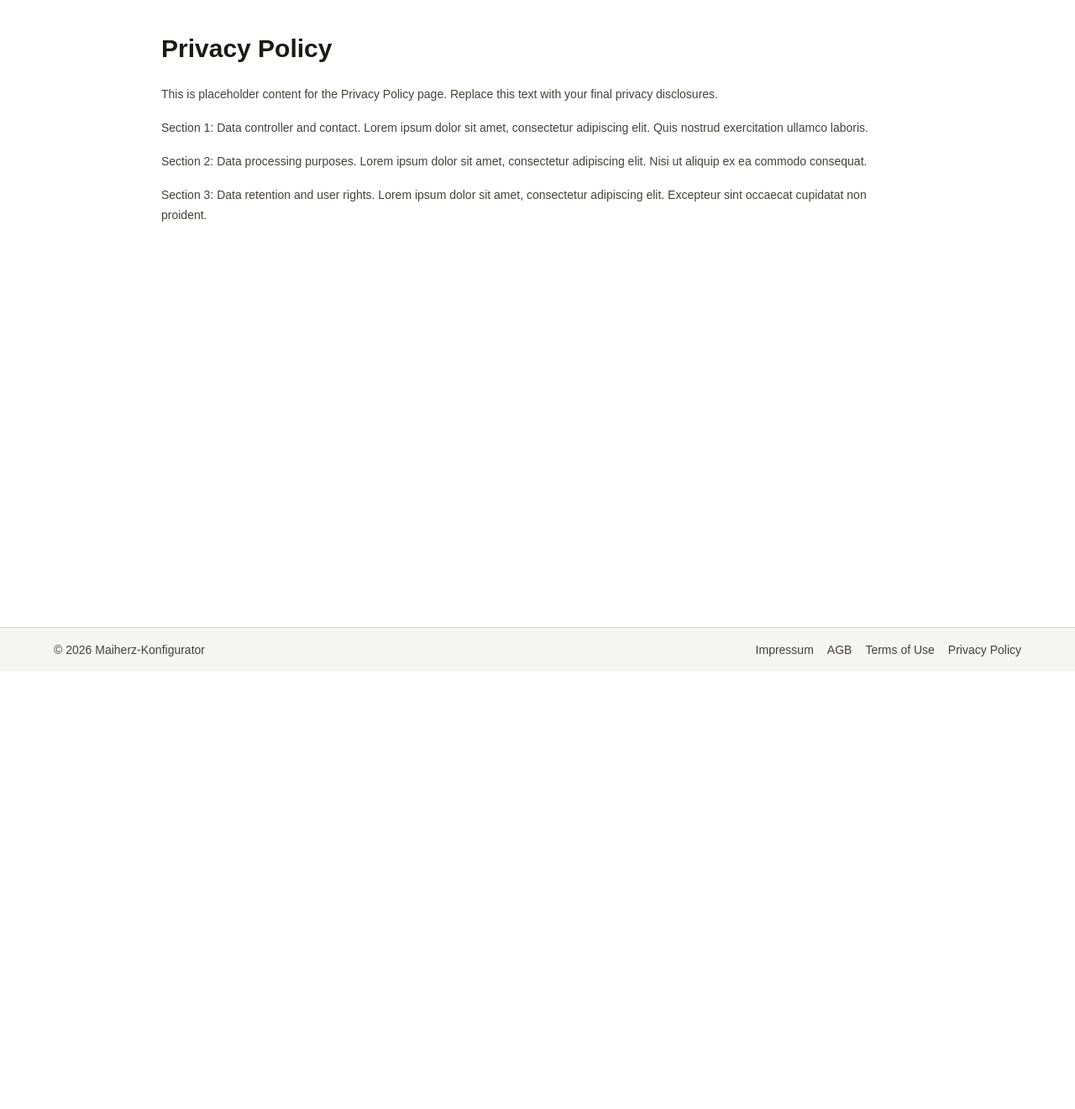
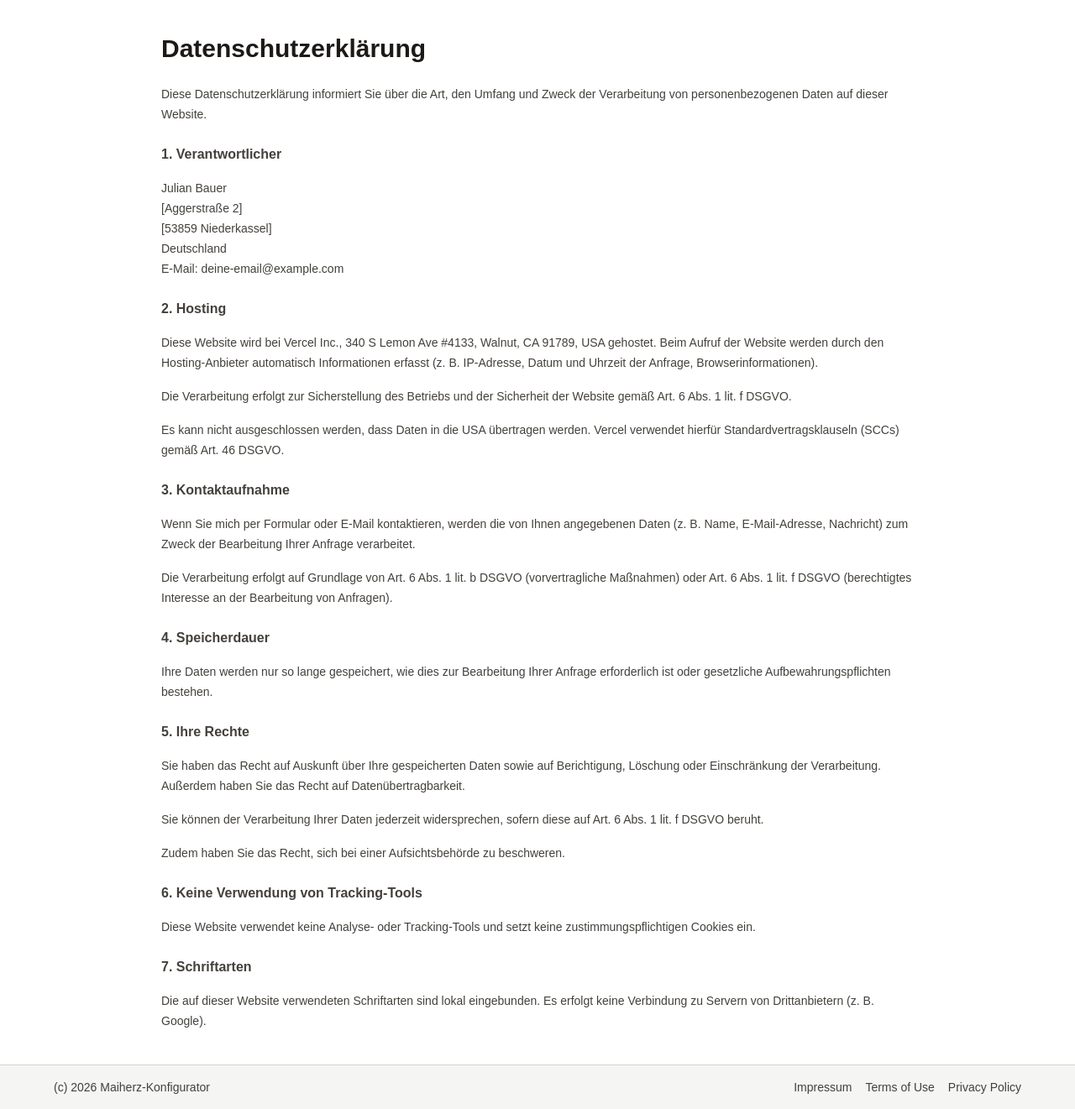
Before and after one commit to JNBauer/maiherz_konfigurator, a Next.js app: page /privacy-policy in a window 1280 px wide. Shown: the whole page at 84% size. Before the commit the page ends 800 px from the top, so only its background shows below. Built offline with nearby package versions, Linux system fonts and the light colour scheme.

Commit message:
Changed some default settings

```diff
--- a/app/agb/page.tsx
+++ /dev/null
@@ -1,27 +0,0 @@
-export default function AgbPage() {
-  return (
-    <section className="mx-auto w-[90%] max-w-4xl py-10">
-      <h1 className="text-3xl font-semibold text-stone-900">AGB</h1>
-      <div className="mt-6 space-y-4 text-sm leading-6 text-stone-700">
-        <p>
-          Dies ist ein Platzhaltertext fuer die Allgemeinen Geschaeftsbedingungen.
-          Ersetzen Sie diesen Abschnitt spaeter durch die finalen rechtlichen
-          Inhalte.
-        </p>
-        <p>
-          Abschnitt 1: Vertragsgegenstand. Lorem ipsum dolor sit amet,
-          consectetur adipiscing elit. Integer non mauris vitae augue congue
-          vehicula.
-        </p>
-        <p>
-          Abschnitt 2: Preise und Zahlung. Lorem ipsum dolor sit amet,
-          consectetur adipiscing elit. Suspendisse potenti.
-        </p>
-        <p>
-          Abschnitt 3: Lieferung und Haftung. Lorem ipsum dolor sit amet,
-          consectetur adipiscing elit. Curabitur id risus ac est tempor varius.
-        </p>
-      </div>
-    </section>
-  )
-}
--- a/app/impressum/page.tsx
+++ b/app/impressum/page.tsx
@@ -1,33 +1,41 @@
 export default function ImpressumPage() {
   return (
     <section className="mx-auto w-[90%] max-w-4xl py-10">
-      <h1 className="text-3xl font-semibold text-stone-900">Impressum</h1>
+      <h1 className="text-3xl font-semibold text-stone-900">
+        Impressum
+      </h1>
+
       <div className="mt-6 space-y-4 text-sm leading-6 text-stone-700">
+        <p>Angaben gemäß § 5 DDG</p>
+
         <p>
-          Dies ist ein Platzhaltertext fuer das Impressum. Ersetzen Sie alle
-          Inhalte mit den rechtlich erforderlichen Angaben.
-        </p>
-        <p>
-          Anbieter: Musterfirma GmbH
-          <br />
-          Musterstrasse 12
-          <br />
-          12345 Musterstadt
-          <br />
+          Julian Bauer<br />
+          [Provinzialstraße 26]<br />
+          [53850]<br />
           Deutschland
         </p>
+
         <p>
-          Vertreten durch: Max Mustermann
+          Kontakt:<br />
+          E-Mail:{" "}
+          <a href="mailto:deine-email@example.com">
+            deine-email@example.com
+          </a>
           <br />
-          E-Mail: kontakt@beispiel.de
-          <br />
-          Telefon: +49 0000 000000
+          Telefon:{" "}
+          <a href="tel:+49123456789">
+            +49 123 456789
+          </a>
         </p>
+
         <p>
-          Registereintrag und USt-IdNr.: Lorem ipsum dolor sit amet, consectetur
-          adipiscing elit.
+          Verantwortlich für den Inhalt nach § 18 Abs. 2 MStV:<br />
+          Julian Bauer<br />
+          [Straße Hausnummer]<br />
+          [PLZ Ort]<br />
+          Deutschland
         </p>
       </div>
     </section>
-  )
+  );
 }
--- a/app/privacy-policy/page.tsx
+++ b/app/privacy-policy/page.tsx
@@ -1,26 +1,101 @@
 export default function PrivacyPolicyPage() {
   return (
     <section className="mx-auto w-[90%] max-w-4xl py-10">
-      <h1 className="text-3xl font-semibold text-stone-900">Privacy Policy</h1>
+      <h1 className="text-3xl font-semibold text-stone-900">
+        Datenschutzerklärung
+      </h1>
+
       <div className="mt-6 space-y-4 text-sm leading-6 text-stone-700">
         <p>
-          This is placeholder content for the Privacy Policy page. Replace this
-          text with your final privacy disclosures.
+          Diese Datenschutzerklärung informiert Sie über die Art, den Umfang und
+          Zweck der Verarbeitung von personenbezogenen Daten auf dieser Website.
+        </p>
+
+        <h2 className="font-semibold text-base mt-6">
+          1. Verantwortlicher
+        </h2>
+        <p>
+          Julian Bauer<br />
+          [Aggerstraße 2]<br />
+          [53859 Niederkassel]<br />
+          Deutschland<br />
+          E-Mail: deine-email@example.com
+        </p>
+
+        <h2 className="font-semibold text-base mt-6">
+          2. Hosting
+        </h2>
+        <p>
+          Diese Website wird bei Vercel Inc., 340 S Lemon Ave #4133, Walnut,
+          CA 91789, USA gehostet. Beim Aufruf der Website werden durch den
+          Hosting-Anbieter automatisch Informationen erfasst (z. B. IP-Adresse,
+          Datum und Uhrzeit der Anfrage, Browserinformationen).
         </p>
         <p>
-          Section 1: Data controller and contact. Lorem ipsum dolor sit amet,
-          consectetur adipiscing elit. Quis nostrud exercitation ullamco laboris.
+          Die Verarbeitung erfolgt zur Sicherstellung des Betriebs und der
+          Sicherheit der Website gemäß Art. 6 Abs. 1 lit. f DSGVO.
         </p>
         <p>
-          Section 2: Data processing purposes. Lorem ipsum dolor sit amet,
-          consectetur adipiscing elit. Nisi ut aliquip ex ea commodo consequat.
+          Es kann nicht ausgeschlossen werden, dass Daten in die USA übertragen
+          werden. Vercel verwendet hierfür Standardvertragsklauseln (SCCs) gemäß
+          Art. 46 DSGVO.
+        </p>
+
+        <h2 className="font-semibold text-base mt-6">
+          3. Kontaktaufnahme
+        </h2>
+        <p>
+          Wenn Sie mich per Formular oder E-Mail kontaktieren, werden die von Ihnen
+          angegebenen Daten (z. B. Name, E-Mail-Adresse, Nachricht) zum Zweck der
+          Bearbeitung Ihrer Anfrage verarbeitet.
         </p>
         <p>
-          Section 3: Data retention and user rights. Lorem ipsum dolor sit amet,
-          consectetur adipiscing elit. Excepteur sint occaecat cupidatat non
-          proident.
+          Die Verarbeitung erfolgt auf Grundlage von Art. 6 Abs. 1 lit. b DSGVO
+          (vorvertragliche Maßnahmen) oder Art. 6 Abs. 1 lit. f DSGVO
+          (berechtigtes Interesse an der Bearbeitung von Anfragen).
+        </p>
+
+        <h2 className="font-semibold text-base mt-6">
+          4. Speicherdauer
+        </h2>
+        <p>
+          Ihre Daten werden nur so lange gespeichert, wie dies zur Bearbeitung
+          Ihrer Anfrage erforderlich ist oder gesetzliche Aufbewahrungspflichten
+          bestehen.
+        </p>
+
+        <h2 className="font-semibold text-base mt-6">
+          5. Ihre Rechte
+        </h2>
+        <p>
+          Sie haben das Recht auf Auskunft über Ihre gespeicherten Daten sowie auf
+          Berichtigung, Löschung oder Einschränkung der Verarbeitung. Außerdem
+          haben Sie das Recht auf Datenübertragbarkeit.
+        </p>
+        <p>
+          Sie können der Verarbeitung Ihrer Daten jederzeit widersprechen, sofern
+          diese auf Art. 6 Abs. 1 lit. f DSGVO beruht.
+        </p>
+        <p>
+          Zudem haben Sie das Recht, sich bei einer Aufsichtsbehörde zu beschweren.
+        </p>
+
+        <h2 className="font-semibold text-base mt-6">
+          6. Keine Verwendung von Tracking-Tools
+        </h2>
+        <p>
+          Diese Website verwendet keine Analyse- oder Tracking-Tools und setzt
+          keine zustimmungspflichtigen Cookies ein.
+        </p>
+
+        <h2 className="font-semibold text-base mt-6">
+          7. Schriftarten
+        </h2>
+        <p>
+          Die auf dieser Website verwendeten Schriftarten sind lokal eingebunden.
+          Es erfolgt keine Verbindung zu Servern von Drittanbietern (z. B. Google).
         </p>
       </div>
     </section>
-  )
+  );
 }
--- a/components/SceneCamera.tsx
+++ b/components/SceneCamera.tsx
@@ -18,16 +18,18 @@ const DEBUG_UNLOCK_CONTROLS = false
 const CAMERA_SETTINGS = {
   minDistance: DEBUG_UNLOCK_CONTROLS ? 0.05 : 0.5,
   maxDistance: DEBUG_UNLOCK_CONTROLS ? 100 : 1.0,
-  minPolarAngle: 0,
+  minPolarAngle: DEBUG_UNLOCK_CONTROLS
+    ? 0
+    : THREE.MathUtils.degToRad(-10),
   maxPolarAngle: DEBUG_UNLOCK_CONTROLS
     ? Math.PI
-    : THREE.MathUtils.degToRad(60),
+    : THREE.MathUtils.degToRad(40),
   minAzimuthAngle: DEBUG_UNLOCK_CONTROLS
     ? -Infinity
-    : THREE.MathUtils.degToRad(-15),
+    : THREE.MathUtils.degToRad(-8),
   maxAzimuthAngle: DEBUG_UNLOCK_CONTROLS
     ? Infinity
-    : THREE.MathUtils.degToRad(15),
+    : THREE.MathUtils.degToRad(8),
   dampingFactor: 0.08,
   enablePan: DEBUG_UNLOCK_CONTROLS,
 }
--- a/components/SiteFooter.tsx
+++ b/components/SiteFooter.tsx
@@ -2,15 +2,12 @@ import Link from "next/link"
 
 export default function SiteFooter() {
   return (
-    <footer className="border-t border-stone-300 bg-stone-100">
+    <footer className="relative z-30 border-t border-stone-300 bg-stone-100">
       <div className="mx-auto flex w-[90%] flex-col gap-3 py-4 text-sm text-stone-700 md:flex-row md:items-center md:justify-between">
-        <p>© {new Date().getFullYear()} Maiherz-Konfigurator</p>
+        <p>(c) {new Date().getFullYear()} Maiherz-Konfigurator</p>
         <nav className="flex flex-wrap items-center gap-x-4 gap-y-2">
           <Link href="/impressum" className="hover:underline">
             Impressum
-          </Link>
-          <Link href="/agb" className="hover:underline">
-            AGB
           </Link>
           <Link href="/terms-of-use" className="hover:underline">
             Terms of Use
--- a/components/TextPreview.tsx
+++ b/components/TextPreview.tsx
@@ -38,6 +38,7 @@ const MIN_HEART_HEIGHT_CM = 10
 const MAX_HEART_HEIGHT_CM = 50
 const PRICE_PER_M2_EUR = 40
 const HEART_TEXT_MARGIN_MM = 10
+const LASER_TEST_THRESHOLD_MM = 4
 const ENGRAVE_DEPTH_MM = 0.3
 const HEART_VARIANTS = Array.from({ length: 8 }, (_, index) => {
   return `/hearts/Herzvariante_${index + 1}.svg`
@@ -45,11 +46,11 @@ const HEART_VARIANTS = Array.from({ length: 8 }, (_, index) => {
 const tabs = ["Grundlagen", "Design", "Vorschau"] as const
 
 export default function TextPreview() {
-  const [nameValue, setNameValue] = useState("Julian")
-  const [widthCm, setWidthCm] = useState(40)
-  const [includeHeart, setIncludeHeart] = useState(false)
-  const [heartWidthCm, setHeartWidthCm] = useState(30)
-  const [heartHeightCm, setHeartHeightCm] = useState(30)
+  const [nameValue, setNameValue] = useState("Name")
+  const [widthCm, setWidthCm] = useState(25)
+  const [includeHeart, setIncludeHeart] = useState(true)
+  const [heartWidthCm, setHeartWidthCm] = useState(40)
+  const [heartHeightCm, setHeartHeightCm] = useState(40)
   const [textMaterial, setTextMaterial] = useState<TextMaterialKey>("mdf")
   const [heartMaterial, setHeartMaterial] = useState<MaterialKey>("mdf")
   const [heartVariant, setHeartVariant] = useState(HEART_VARIANTS[0])
@@ -61,9 +62,10 @@ export default function TextPreview() {
     (typeof THICKNESS_OPTIONS_MM)[number]
   >(5)
   const [spacing, setSpacing] = useState(0.02)
-  const [textOffsetYcm, setTextOffsetYcm] = useState(0)
+  const [textOffsetYcm, setTextOffsetYcm] = useState(2)
   const [activeTab, setActiveTab] =
     useState<(typeof tabs)[number]>("Grundlagen")
+  const textOffsetDisplayCm = useMemo(() => textOffsetYcm - 2, [textOffsetYcm])
 
   const [fontOptions, setFontOptions] = useState<FontOption[]>([])
   const [selectedFontFile, setSelectedFontFile] = useState(
@@ -258,7 +260,7 @@ export default function TextPreview() {
         parsedFont,
         widthCm,
         spacing,
-        MIN_LASER_CUT_LINE_DISTANCE_MM
+        LASER_TEST_THRESHOLD_MM
       ),
     })
 
@@ -675,8 +677,8 @@ export default function TextPreview() {
             onHeartThicknessChange={setHeartThicknessMm}
             spacing={spacing}
             onSpacingChange={setSpacing}
-            textOffsetYcm={textOffsetYcm}
-            onTextOffsetYChange={setTextOffsetYcm}
+            textOffsetYcm={textOffsetDisplayCm}
+            onTextOffsetYChange={(value) => setTextOffsetYcm(value + 2)}
             engravingMode={isEngraved}
             laserSafety={laserSafety}
             textFitResult={textFitResult}
@@ -753,6 +755,16 @@ fov:     ${cameraDebug.fov}`}
                   onChange={(e) => setContactMessage(e.target.value)}
                 />
               </label>
+              <p className="text-xs leading-5 text-stone-600">
+                Mit dem Absenden des Formulars erklaeren Sie sich damit
+                einverstanden, dass Ihre Angaben zur Bearbeitung Ihrer Anfrage
+                verarbeitet werden. Weitere Informationen finden Sie in unserer
+                Datenschutzerklaerung.
+              </p>
+              <p className="text-xs leading-5 text-stone-600">
+                Die ueber den Konfigurator uebermittelten Anfragen stellen kein
+                verbindliches Angebot dar.
+              </p>
               <button
                 type="button"
                 onClick={handleSendRequest}
```
Also changed, not shown: components/text-preview/helpers.ts (+100 -3 lines), 1 other file (tests, documents, lock files or other folders).
